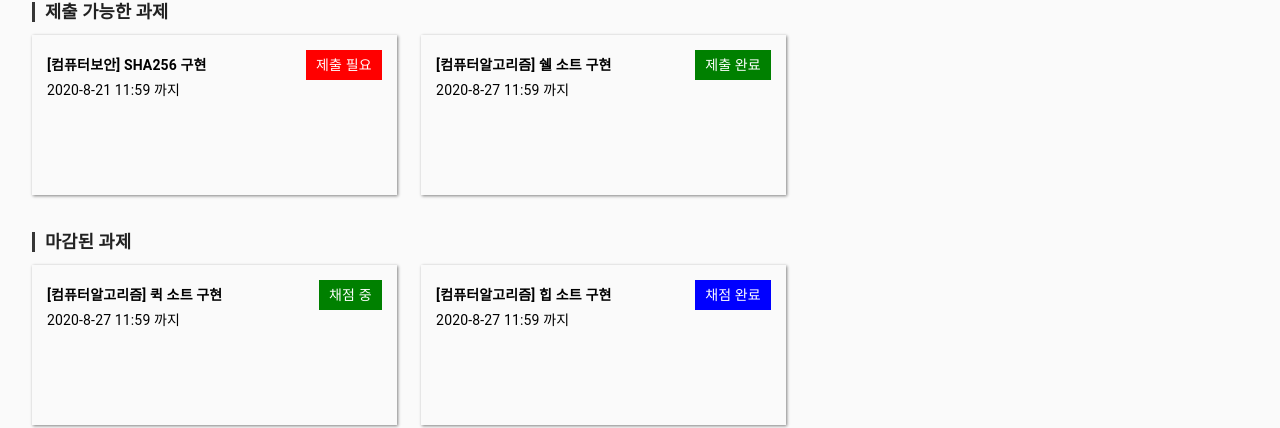
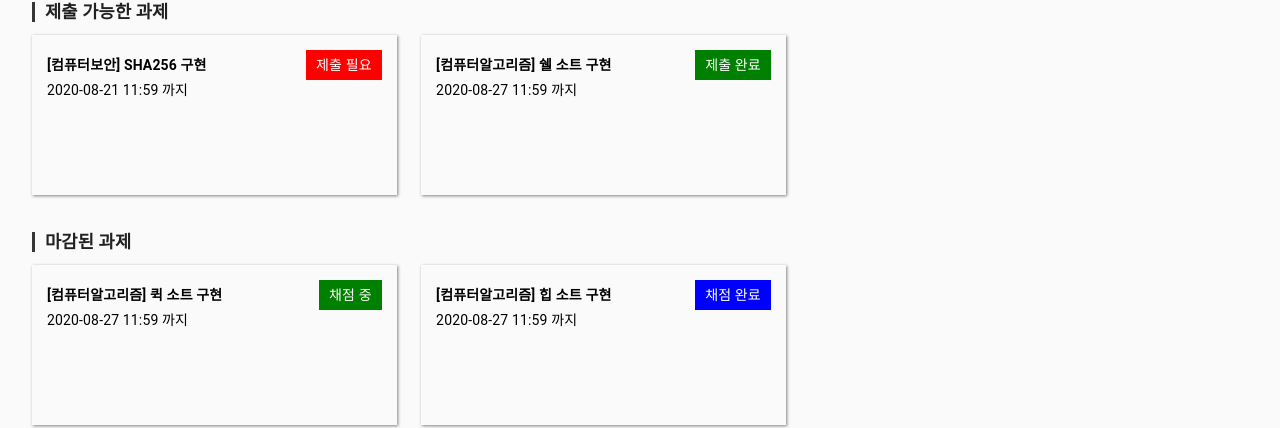
Before and after one commit to CSUOS/nera, a React (Create React App) app in the folder page/: page /home in a window 1280 px wide. Shown: the part 206-634 px from the top of the page. Built offline with nearby package versions, Linux system fonts and the light colour scheme.

Commit message:
Edit the formats of Date

```diff
--- a/page/src/components/AssignmentBox.js
+++ b/page/src/components/AssignmentBox.js
@@ -6,7 +6,7 @@ const AssignmentBox = (props)=>{
   const {type, assignment_info} = props;
   const state = assignment_info[3];
   const deadline = assignment_info[1].getFullYear() + "-"
-                + (assignment_info[1].getMonth()+1) + "-"
+                + (assignment_info[1].getMonth()+1 <= 9 ? "0" : "") + (assignment_info[1].getMonth()+1) + "-"
                 + assignment_info[1].getDate() + " "
                 + assignment_info[1].getHours() + ":"
                 + assignment_info[1].getMinutes()
--- a/page/src/components/AssignmentInfo.js
+++ b/page/src/components/AssignmentInfo.js
@@ -7,7 +7,7 @@ class AssignmentInfo extends Component {
 
     getSubTitle = () => {
         let deadlineString = this.props.deadline.getFullYear() + "-"
-                         + (this.props.deadline.getMonth()+1) + "-"
+                         + (this.props.deadline.getMonth()+1 <= 9 ? "0" : "") + (this.props.deadline.getMonth()+1) + "-"
                          + this.props.deadline.getDate() + " "
                          + this.props.deadline.getHours() + ":"
                          + this.props.deadline.getMinutes()
```
